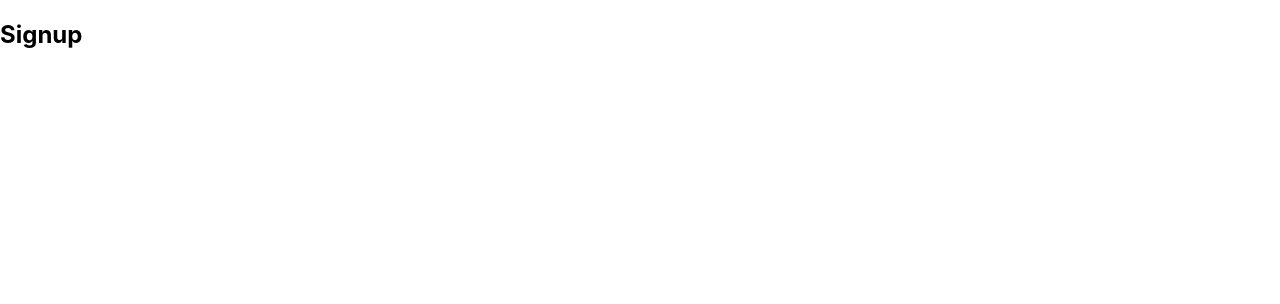
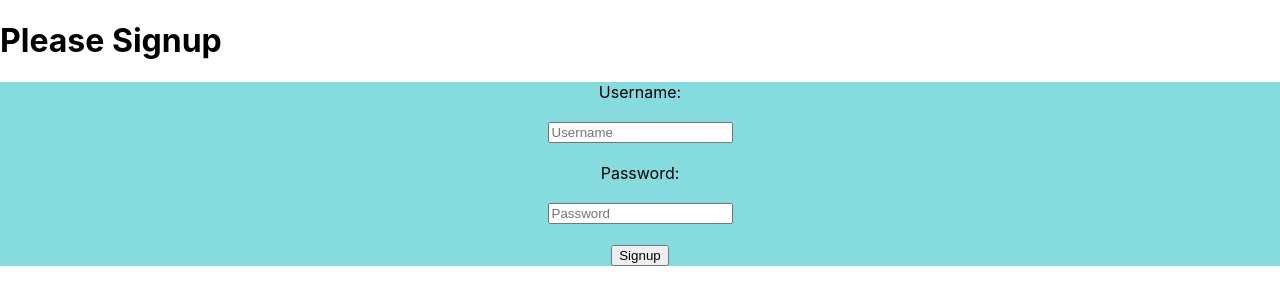
Before and after one commit to Cody2022/alterCarbon-client, a React (Create React App) app: page /signup in a window 1280 px wide. Shown: the top 304 px of the page. Built offline with nearby package versions, Linux system fonts and the light colour scheme.

Commit message:
created signup component

```diff
--- /dev/null
+++ b/src/components/Signup/Signup.css
@@ -0,0 +1,7 @@
+.signup-form {
+    display: flex;
+    flex-direction: column;
+    align-items: center;
+    border: 5px;
+    background-color: rgb(134, 219, 222);
+}
--- /dev/null
+++ b/src/components/Signup/Signup.js
@@ -0,0 +1,63 @@
+import { useState } from "react";
+import "./Signup.css";
+
+const signupUser = async (credentials) => {
+  const res = await fetch("/api/signup", {
+    method: "POST",
+    headers: {
+      "Content-Type": "application/json",
+    },
+    body: JSON.stringify(credentials),
+  });
+  console.log(res);
+  //return res;
+};
+
+const Signup = (props) => {
+  //const sign = props.sign;
+  const [user, setUser] = useState();
+  const [passw, setPassw] = useState();
+
+  const handleSubmit = async (e) => {
+    e.preventDefault();
+    const userSubmit = await signupUser({ user, passw });
+    console.log(userSubmit);
+    //console.log(sign);
+  };
+
+  return (
+    <div className="signup-wrapper">
+      <h1>Please Signup</h1>
+      <form className="signup-form" onSubmit={handleSubmit}>
+        <label>Username:</label>
+        <br />
+        <input
+          type="text"
+          name="User"
+          placeholder="Username"
+          onChange={(e) => setUser(e.target.value)}
+        />
+        <br />
+
+        <label>Password: </label>
+        <br />
+        <input
+          type="password"
+          name="Password"
+          placeholder="Password"
+          onChange={(e) => setPassw(e.target.value)}
+        />
+        <div>
+          <br />
+          <button type="submit">Signup</button>
+          <br />
+        </div>
+      </form>
+      <div>
+        <br />
+      </div>
+    </div>
+  );
+};
+
+export default Signup;
--- a/src/components/SignupPage/SignupPage.js
+++ b/src/components/SignupPage/SignupPage.js
@@ -1,7 +1,10 @@
-import React from 'react';
+import React, { useEffect } from "react";
+import Signup from "../Signup/Signup";
 
 export default function SignupPage() {
-  return(
-    <h2>Signup</h2>
-  );
+  useEffect(() => {
+    document.title = "Signup";
+  }, []);
+  console.log("Signup");
+  return <Signup />;
 }
```
